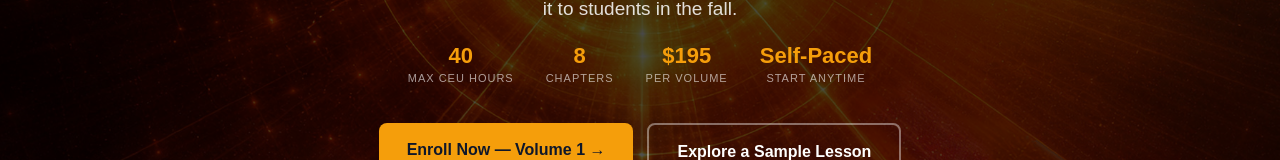
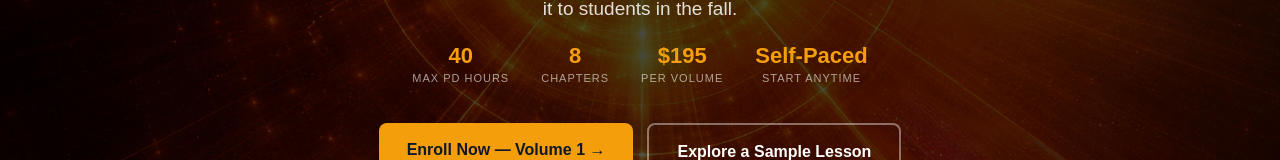
Before and after one commit to Suchocki88/UnderstandingAI.ai, a Next.js app: page /pocketlab in a window 1280 px wide. Shown: the part 584-744 px from the top of the page. Built offline with nearby package versions, Linux system fonts and the light colour scheme.

Commit message:
Change 'Max CEU Hours' to 'Max PD Hours'

```diff
--- a/app/pocketlab/page.tsx
+++ b/app/pocketlab/page.tsx
@@ -223,7 +223,7 @@ export default function Page() {
 
           <div className="stats-row">
             {[
-              ["40", "Max CEU Hours"],
+              ["40", "Max PD Hours"],
               ["8", "Chapters"],
               ["$195", "Per Volume"],
               ["Self-Paced", "Start Anytime"],
```
